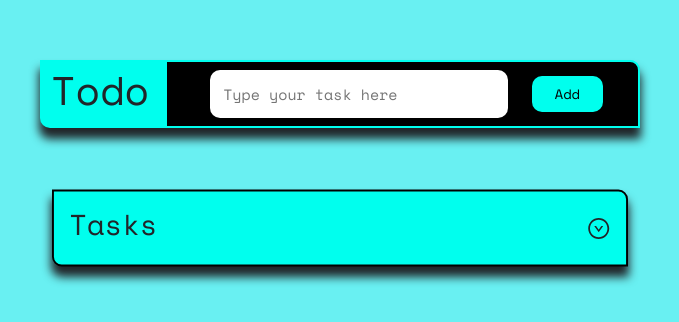
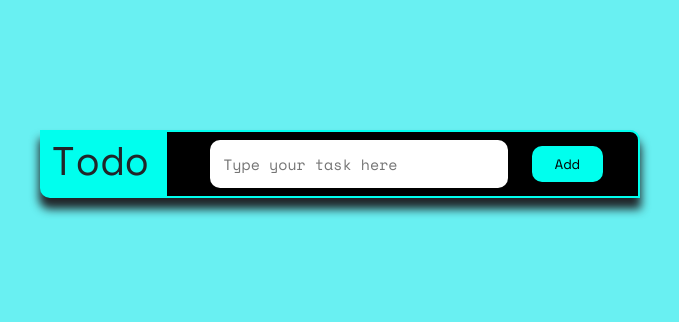
Before and after one commit to hnsnl15/todolist-app, a React (Create React App) app: page / in a window 1280 px wide. Shown: the part 236-558 px from the top of the page, without its empty margins (300-979 px from the left). Built offline with nearby package versions, Linux system fonts and the light colour scheme.

Commit message:
Changes.

```diff
--- a/src/components/Todoform/Todoform.js
+++ b/src/components/Todoform/Todoform.js
@@ -9,6 +9,7 @@ const data = localStorage.getItem('Tasks');
 const [task, setTask] = useState('');
 const [taskStorage, setTaskStorage] = useState(data ? JSON.parse(data) : []);
 const [showedCards, setShowedCards] = useState(false);
+const [isTaskStorageTrue, setTaskStorageTrue] = useState(false);
 
 const handleSubmit = (e) => {
   e.preventDefault();
@@ -37,6 +38,7 @@ const handleSubmit = (e) => {
 
   setTaskStorage([...taskStorage, taskObject]);
   setTask('');
+  setTaskStorageTrue(true)
 }
 
 
@@ -44,9 +46,8 @@ useEffect(() => {
   localStorage.setItem('Tasks', JSON.stringify(taskStorage));
 })
 
-
-  return (
-    <section className='todoform-container'>
+return (
+  <section className='todoform-container'>
         <div className='mainform-container'>
           <div>
           <h1>Todo</h1>
@@ -61,9 +62,9 @@ useEffect(() => {
           </form>
        </div>
 
-       <div className='todolist-container'>
+       {isTaskStorageTrue && <div className='todolist-container'>
           <div className='container todolist-title' style={showedCards ? {transform: 'scale(0.88)'} : {transform: 'scale(0.96)'}}>
-            <h1>Tasks</h1>
+            <h1>Tasks ({taskStorage.length})</h1>
             <span onClick={() => {
               setShowedCards(prev => !prev)
             }}><AiOutlineDownCircle fontSize='25px'/></span>
@@ -75,7 +76,7 @@ useEffect(() => {
               <Todolist task={task.task_name} date_log={task.date_log}/>
               )
             })}
-       </div>
+       </div>}
     </section>
   )
 }
--- a/src/components/Todoform/Todolist.js
+++ b/src/components/Todoform/Todolist.js
@@ -7,8 +7,8 @@ export default function Todolist({task, date_log}) {
       <article className='card'>
           <div className='card-body'>
             <div className='card-text' style={{fontWeight: 500}}>
-              <p style={{fontSize: '12px'}}>{task}</p>
-              <p style={{fontSize: '9px'}}>{date_log}</p>
+              <p style={{fontSize: '14px'}}>{task}</p>
+              <p style={{fontSize: '12px'}}>{date_log}</p>
             </div>
           </div>
       </article>
```
